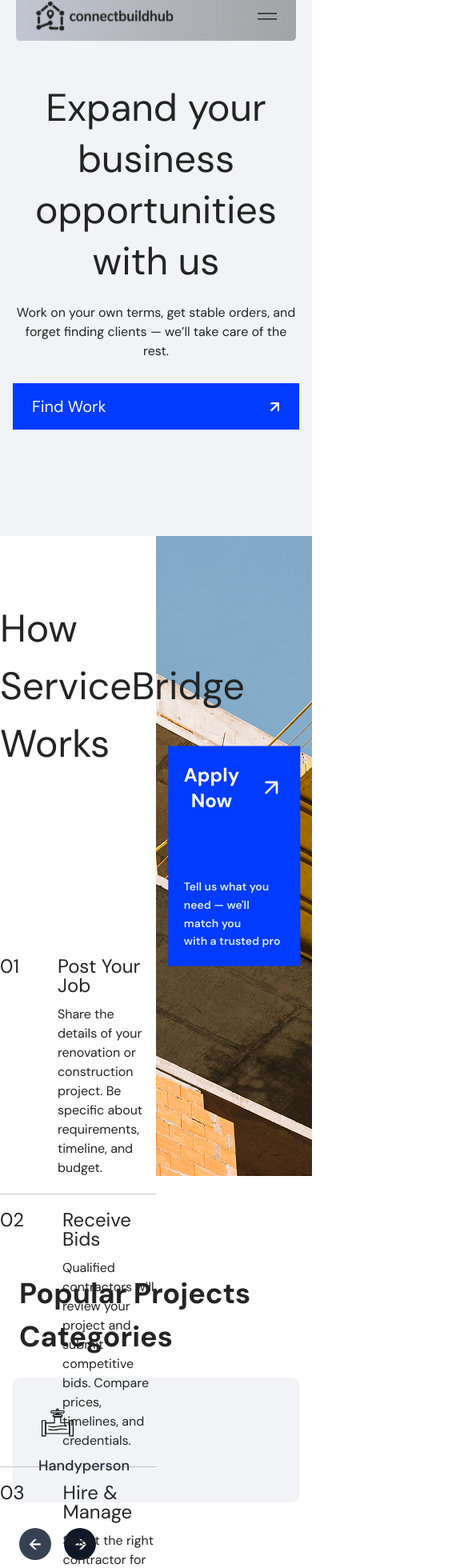
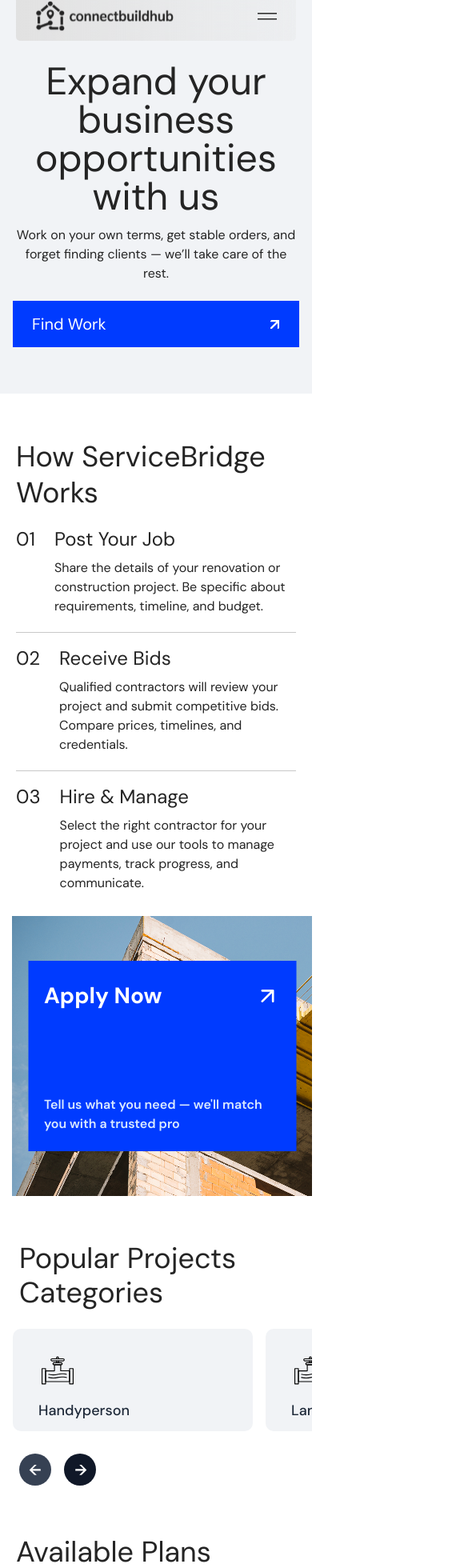
Before and after one commit to CBA-React/Christian-Landes, a Next.js app: page /for-contractors in a window 390 px wide. Shown: the part 30-1990 px from the top of the page at 80% size, 585 px wide, since content can reach past the window. Built offline with nearby package versions, Linux system fonts and the light colour scheme.

Commit message:
Add mobile styles to 'for contractors' page

```diff
--- a/src/modules/ForContractors/ApplyNowButton.tsx
+++ b/src/modules/ForContractors/ApplyNowButton.tsx
@@ -5,11 +5,13 @@ import React, { JSX } from 'react';
 export const ApplyNowButton = (): JSX.Element => {
 	return (
 		<button
-			className={`group relative cursor-pointer overflow-hidden bg-[#003BFF] px-[20px] py-[20px] font-semibold text-white`}
+			className={`group relative h-full w-full cursor-pointer overflow-hidden bg-[#003BFF] px-[20px] py-[20px] font-semibold text-white`}
 		>
-			<div className="relative z-10">
-				<div className="mb-20 flex items-center justify-between gap-6">
-					<h2 className="text-2xl font-bold">Apply Now</h2>
+			<div className="relative z-10 h-full">
+				<div className="mb-[100px] flex items-center justify-between gap-6 md:mb-20">
+					<h2 className="text-[28px] leading-[48px] font-bold md:text-2xl">
+						Apply Now
+					</h2>
 					<div>
 						<svg
 							className="h-8 w-8"
@@ -26,10 +28,9 @@ export const ApplyNowButton = (): JSX.Element => {
 						</svg>
 					</div>
 				</div>
-				<p className="text-left text-sm leading-relaxed text-blue-100">
-					Tell us what you need — we&#39;ll match you
-					<br />
-					with a trusted pro
+				<p className="text-left text-[16px] text-blue-100 md:text-sm md:leading-relaxed">
+					Tell us what you need — we&#39;ll match you with a trusted
+					pro
 				</p>
 			</div>
 		</button>
--- a/src/modules/ForContractors/HowWorks.tsx
+++ b/src/modules/ForContractors/HowWorks.tsx
@@ -26,17 +26,17 @@ const howWorks = [
 
 export const HowWorks = (): JSX.Element => {
 	return (
-		<section className="relative h-[800px] w-full overflow-visible">
+		<section className="relative flex w-full flex-col overflow-visible px-[20px] md:block md:h-[800px] md:px-0">
 			<div className="relative z-10 mx-auto flex h-full max-w-[1240px] gap-6">
-				<div className="h-full w-1/2">
-					<h1 className="mt-[80px] text-[48px]">
+				<div className="h-full md:w-1/2">
+					<h1 className="mt-[56px] text-[36px] leading-[45px] md:mt-[80px] md:text-[48px]">
 						How ServiceBridge Works
 					</h1>
-					<div className="mt-[230px]">
+					<div className="mt-[24px] mb-[379px] md:mt-[230px] md:mb-0">
 						{howWorks.map((work, index, array) => (
 							<div key={work.num}>
 								<div
-									className={`flex gap-12 ${index === 0 ? 'mt-0' : 'mt-[20px]'}`}
+									className={`flex gap-[24px] md:gap-12 ${index === 0 ? 'mt-0' : 'mt-[20px]'}`}
 								>
 									<p className="text-[24px] leading-[100%]">
 										{work.num}
@@ -57,17 +57,17 @@ export const HowWorks = (): JSX.Element => {
 						))}
 					</div>
 				</div>
-				<div className="w-1/2" />
+				<div className="hidden w-1/2 md:block" />
 			</div>
 
 			<div
-				className="absolute inset-y-0 right-0 left-1/2 bg-cover bg-right"
+				className="absolute right-0 bottom-0 h-[350px] w-[375px] bg-cover bg-right md:inset-y-0 md:right-0 md:left-1/2"
 				style={{
 					backgroundImage:
 						"url('/images/for-contractors-apply-now.png')",
 				}}
 			>
-				<div className="absolute top-1/2 left-1/2 z-10 -translate-x-1/2 -translate-y-1/2">
+				<div className="absolute top-1/2 left-1/2 z-10 h-[238px] w-[335px] -translate-x-1/2 -translate-y-1/2">
 					<Link href="#">
 						<ApplyNowButton />
 					</Link>
--- a/src/modules/ForContractors/ProjectCategoriesSlider.tsx
+++ b/src/modules/ForContractors/ProjectCategoriesSlider.tsx
@@ -47,7 +47,8 @@ export const ProjectCategoriesSlider = (): JSX.Element => {
 		const container = scrollRef.current;
 		if (!container) return;
 
-		const cardWidth = 400 + 16;
+		const cardWidth =
+			document.documentElement.clientWidth < 768 ? 300 + 16 : 400 + 16;
 		const scrollAmount = cardWidth;
 
 		let targetScrollPosition;
@@ -92,10 +93,10 @@ export const ProjectCategoriesSlider = (): JSX.Element => {
 	const canScrollLeft = scrollPosition > 0;
 
 	return (
-		<div className="relative mt-[120px] overflow-x-hidden">
+		<div className="relative mt-[56px] overflow-x-hidden md:mt-[120px]">
 			<div className="mx-auto max-w-[1240px] px-6">
 				<div className="mb-6 flex items-center justify-between">
-					<h2 className="text-[36px] font-bold lg:max-w-[440px] lg:text-[48px]">
+					<h2 className="text-[36px] leading-[120%] lg:max-w-[440px] lg:text-[48px] lg:font-bold">
 						Popular Projects Categories
 					</h2>
 					<div className="gap-2 max-sm:hidden sm:hidden md:flex lg:flex">
@@ -128,7 +129,7 @@ export const ProjectCategoriesSlider = (): JSX.Element => {
 			<div className="relative">
 				<div
 					ref={scrollRef}
-					className="scrollbar-hide flex gap-4 overflow-x-auto pb-4"
+					className="scrollbar-hide flex h-[144px] gap-4 overflow-x-auto pb-4 md:h-auto"
 					onScroll={updateScrollState}
 					style={{
 						paddingLeft: 'max(calc((100vw - 1240px) / 2), 1rem)',
@@ -146,7 +147,7 @@ export const ProjectCategoriesSlider = (): JSX.Element => {
 					))}
 				</div>
 			</div>
-			<div className="mx-auto mt-4 flex max-w-[1240px] gap-4 px-6 md:hidden">
+			<div className="mx-auto mt-3 flex max-w-[1240px] gap-4 px-6 md:mt-4 md:hidden">
 				<button
 					onClick={() => scroll('left')}
 					disabled={!canScrollLeft}
--- a/src/modules/Pricing/PricingCards.tsx
+++ b/src/modules/Pricing/PricingCards.tsx
@@ -1,17 +1,30 @@
+'use client';
 import React from 'react';
 
 import { PricingCard } from '@/shared/components/PricingCard/PricingCard';
+import useEmblaCarousel from 'embla-carousel-react';
+import { useCarouselDot } from '@/shared/hooks/useCarouselDot';
 
 export const PricingCards: React.FC = () => {
+	const [emblaRef, emblaApi] = useEmblaCarousel();
+	const { selectedIndex } = useCarouselDot(emblaApi);
+
 	return (
-		<section className="mx-auto my-[120px] flex w-full max-w-[1240px] flex-col">
-			<div className="text-[#242424]">
-				<h3 className="text-[48px] font-[500]">Available Plans</h3>
+		<section className="mx-auto my-[56px] flex w-full max-w-[1240px] flex-col md:my-[120px]">
+			<div className="px-[20px] text-[#242424] md:px-0">
+				<h3 className="text-[36px] font-[400] md:text-[48px] md:font-[500]">
+					Available Plans
+				</h3>
 				<p className="text-[16px] font-[400]">
 					Pick what fits your needs — upgrade anytime
 				</p>
 			</div>
-			<div className="flex h-[702px] gap-5">
+			<div
+				ref={emblaRef}
+				className="embla mt-[24px] px-[20px] md:mt-0 md:h-[702px] md:px-0"
+			>
+				<div className="embla__container gap-[20px] md:flex-row">
+					<div className="embla__slide h-[453px]">
 						<PricingCard
 							id="plan-local"
 							title="Perfect for local contractors"
@@ -34,7 +47,9 @@ export const PricingCards: React.FC = () => {
 								color: 'dark',
 							}}
 						/>
+					</div>
 
+					<div className="embla__slide h-[453px]">
 						<PricingCard
 							id="plan-regional"
 							title="Best for growing teams"
@@ -59,7 +74,9 @@ export const PricingCards: React.FC = () => {
 								className: '!bg-white !text-[#242424]',
 							}}
 						/>
+					</div>
 
+					<div className="embla__slide h-[453px]">
 						<PricingCard
 							id="plan-enterprise"
 							title="For statewide pros"
@@ -83,6 +100,19 @@ export const PricingCards: React.FC = () => {
 							}}
 						/>
 					</div>
+				</div>
+			</div>
+			<div className="mt-6 flex justify-center gap-[5px] md:hidden">
+				<div
+					className={`${selectedIndex === 0 ? 'bg-[#242424]' : 'bg-[#F1F3F6]'} h-[10px] w-[10px] rounded-full`}
+				/>
+				<div
+					className={`${selectedIndex === 1 ? 'bg-[#242424]' : 'bg-[#F1F3F6]'} h-[10px] w-[10px] rounded-full`}
+				/>
+				<div
+					className={`${selectedIndex === 2 ? 'bg-[#242424]' : 'bg-[#F1F3F6]'} h-[10px] w-[10px] rounded-full`}
+				/>
+			</div>
 		</section>
 	);
 };
--- a/src/modules/home/HomeReviews.tsx
+++ b/src/modules/home/HomeReviews.tsx
@@ -1,5 +1,5 @@
 'use client';
-import React, { useEffect, useState } from 'react';
+import React from 'react';
 import Link from 'next/link';
 import useEmblaCarousel from 'embla-carousel-react';
 
@@ -9,10 +9,6 @@ import { useCarouselDot } from '@/shared/hooks/useCarouselDot';
 export const HomeReviews: React.FC = () => {
 	const [emblaRef, emblaApi] = useEmblaCarousel();
 	const { selectedIndex } = useCarouselDot(emblaApi);
-
-	useEffect(() => {
-		console.log(emblaApi?.selectedScrollSnap());
-	}, [emblaApi]);
 
 	return (
 		<section className="mx-auto mt-[53px] flex w-full max-w-[1240px] flex-col md:mt-[110px]">
--- a/src/shared/components/CategoryItem/CategoryItem.tsx
+++ b/src/shared/components/CategoryItem/CategoryItem.tsx
@@ -11,7 +11,7 @@ export const CategoryItem = ({ id, name }: CategoryItemProps): JSX.Element => {
 	return (
 		<div
 			key={id}
-			className="group w-full max-w-[400px] min-w-[200px] flex-shrink-0 rounded-[10px] bg-[#F1F3F6] p-8 sm:w-[calc(50%-0.5rem)] lg:w-[calc(33.333%-0.75rem)]"
+			className="group w-[300px] max-w-[400px] min-w-[200px] flex-shrink-0 rounded-[10px] bg-[#F1F3F6] p-8 sm:w-[calc(50%-0.5rem)] md:w-full lg:w-[calc(33.333%-0.75rem)]"
 		>
 			<div className="flex h-full flex-col items-start justify-start text-left">
 				<div
--- a/src/shared/components/DescriptionBanner/DescriptionBanner.tsx
+++ b/src/shared/components/DescriptionBanner/DescriptionBanner.tsx
@@ -24,14 +24,13 @@ export const DescriptionBanner = ({
 }: BannerProps): JSX.Element => {
 	return (
 		<article
-			className="light-background w-full bg-[#F1F3F6]"
-			style={{ height }}
+			className={`light-background h-[522px] w-full bg-[#F1F3F6] md:h-${height}`}
 		>
-			<section className="flex h-full flex-col items-center justify-center px-4 text-center md:px-6 lg:px-0">
-				<h1 className="max-w-[755px] text-[48px] leading-[64px] lg:text-[64px]">
+			<section className="flex h-[522px] flex-col items-center justify-center px-4 text-center md:h-full md:px-6 lg:px-0">
+				<h1 className="mt-[50px] max-w-[755px] text-[48px] leading-[48px] md:mt-0 md:leading-[64px] lg:text-[64px]">
 					{title}
 				</h1>
-				<p className="mt-[20px] mb-[28px] max-w-[453px] leading-[150%]">
+				<p className="mt-[12px] mb-[22px] max-w-[453px] leading-[150%] md:mt-[20px] md:mb-[28px]">
 					{description}
 				</p>
 
--- a/src/shared/components/Header/Header.tsx
+++ b/src/shared/components/Header/Header.tsx
@@ -20,6 +20,7 @@ import LogoMobile from 'public/logo-white-mobile.svg';
 export const Header = (): JSX.Element => {
 	const pathname = usePathname();
 
+	const isForContractorsView = pathname.includes('contractors');
 	const isActive = routes.includes(pathname);
 
 	return (
@@ -33,8 +34,7 @@ export const Header = (): JSX.Element => {
 				<ul
 					className="flex h-[61px] w-full flex-row items-center justify-between gap-6 rounded-[5px] px-6 lg:w-auto lg:justify-start"
 					style={{
-						background:
-							'linear-gradient(90deg, rgba(0, 14, 61, 0.2) 0%, rgba(43, 43, 43, 0.4) 100%)',
+						background: `${isForContractorsView ? 'linear-gradient(90deg, rgba(225, 225, 225, 1) 0%, rgba(225, 225, 225, 0.25) 100%)' : 'linear-gradient(90deg, rgba(0, 14, 61, 0.2) 0%, rgba(43, 43, 43, 0.4) 100%)'}`,
 						backdropFilter: 'blur(20px)',
 					}}
 				>
```
Also changed, not shown: src/shared/components/PricingCard/PricingCard.tsx (+6 -6 lines), src/modules/ForClients/ProjectCategories.tsx (line endings or trailing spaces). Lines whose indentation alone changed are shown as unchanged.
